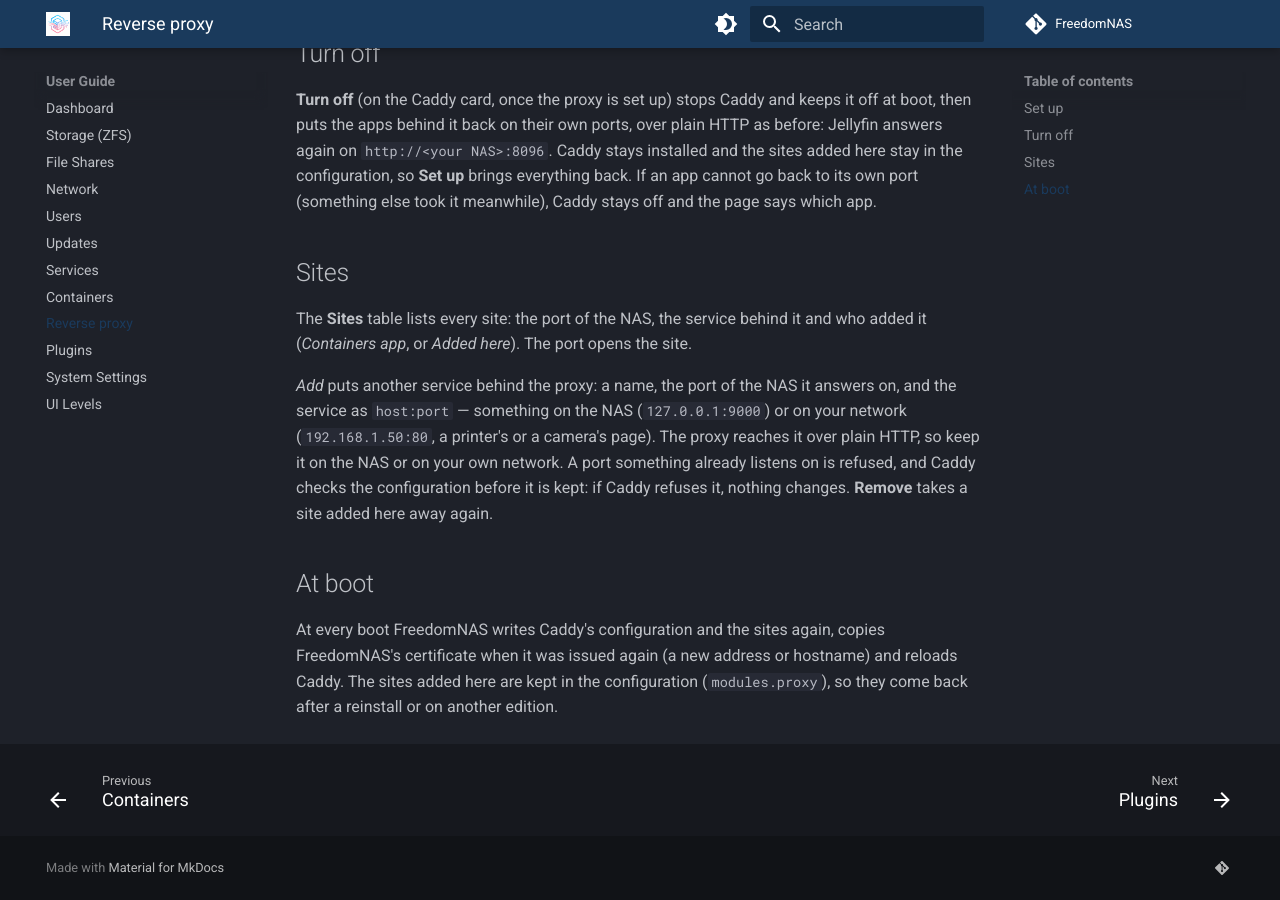
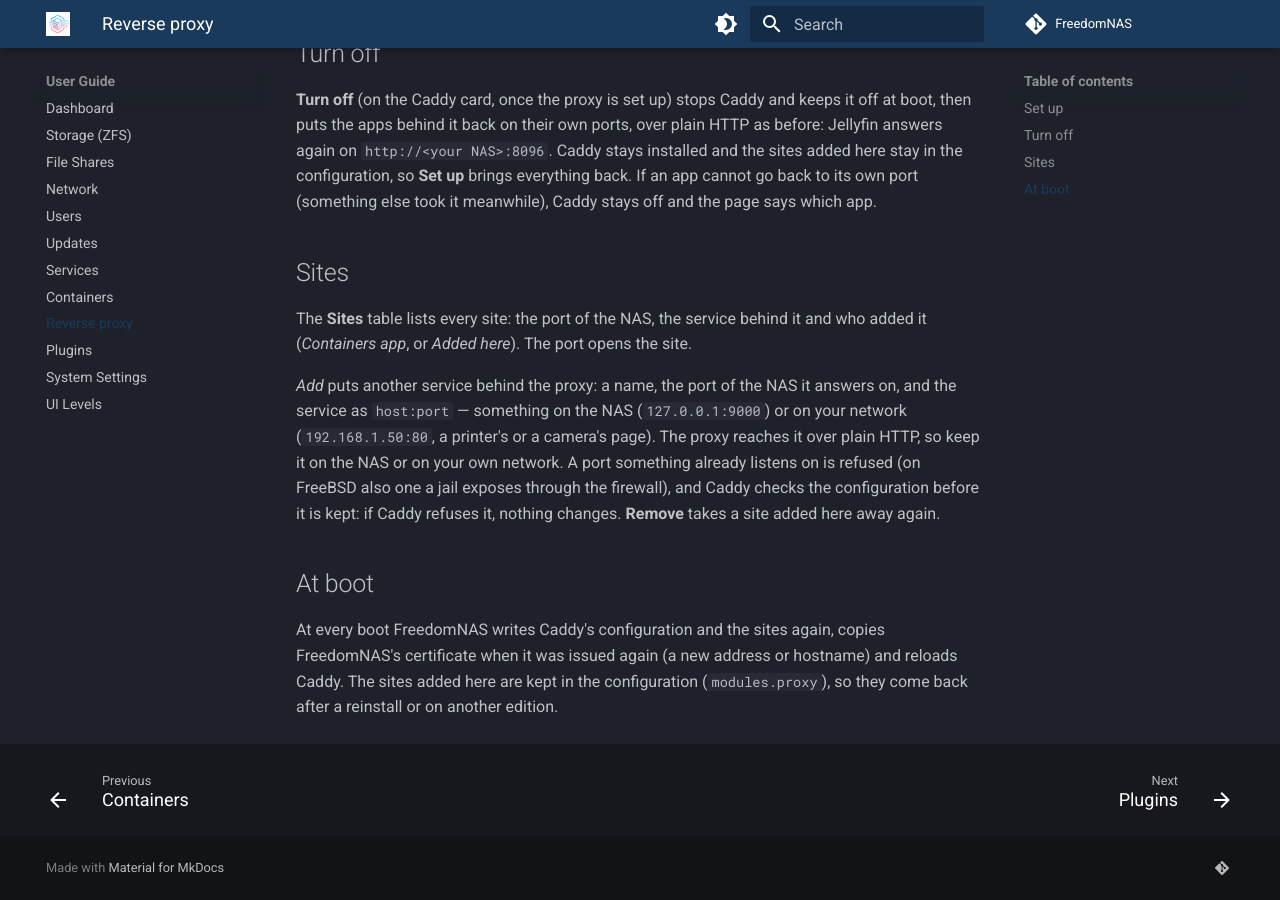
Before and after one commit to FreedomNAS/freedomnas-docs, an MkDocs documentation site: the page built from docs/user-guide/proxy.md, in a window 1280 px wide and 900 px high, scrolled down 1137 px. Built offline with MkDocs 1.6.1 and Material for MkDocs 9.7.7, drawn with Linux system fonts in a browser that asks for light colours.

Commit message:
Note that a port a jail exposes is taken for the proxy too

```diff
--- a/docs/user-guide/proxy.md
+++ b/docs/user-guide/proxy.md
@@ -58,7 +58,8 @@ site.
 answers on, and the service as `host:port` — something on the NAS
 (`127.0.0.1:9000`) or on your network (`192.168.1.50:80`, a printer's or a
 camera's page). The proxy reaches it over plain HTTP, so keep it on the NAS
-or on your own network. A port something already listens on is refused, and
+or on your own network. A port something already listens on is refused (on
+FreeBSD also one a jail exposes through the firewall), and
 Caddy checks the configuration before it is kept: if Caddy refuses it,
 nothing changes. **Remove** takes a site added here away again.
 
```
